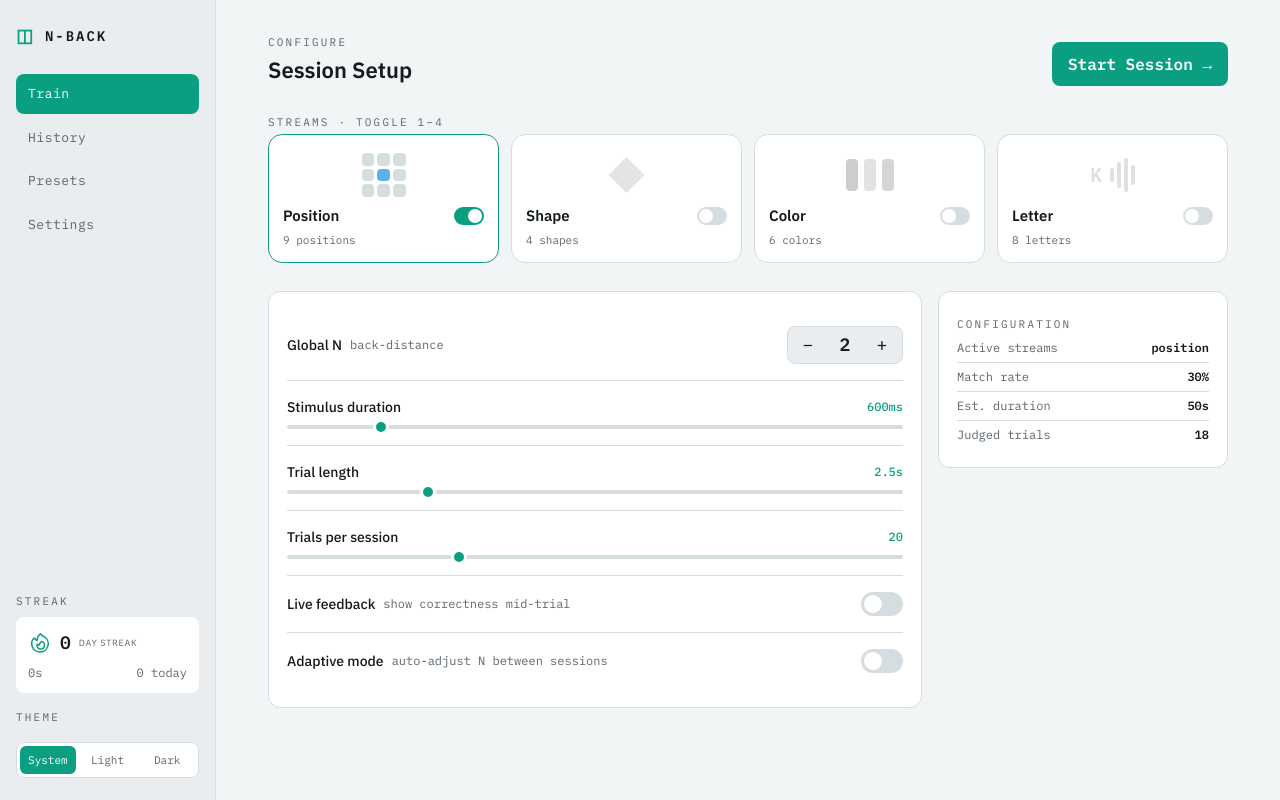
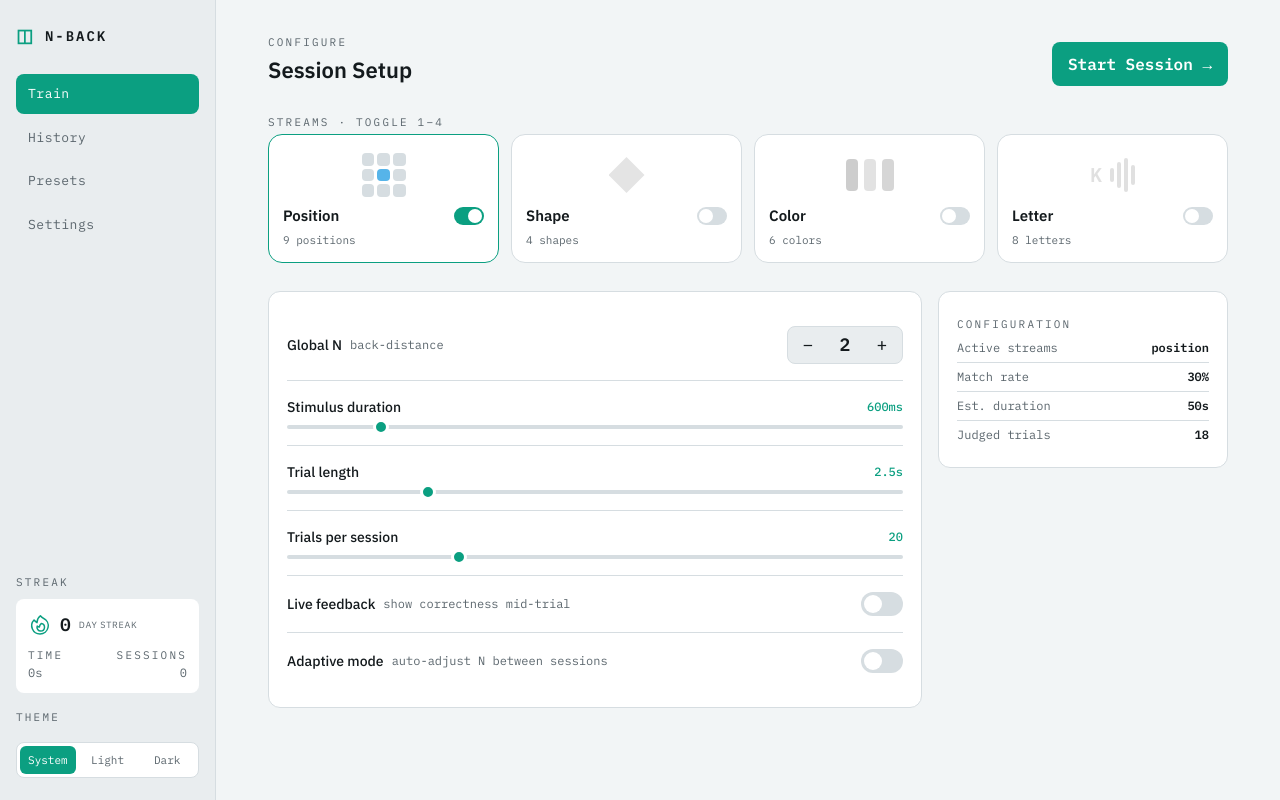
Before and after one commit to JTH1999/n-back, a React (Vite) app: page / in a window 1280 px wide. Built offline with nearby package versions, Linux system fonts and the light colour scheme.

Commit message:
Add subheadings for time and session count in sidebar streak block

```diff
--- a/src/components/AppShell.tsx
+++ b/src/components/AppShell.tsx
@@ -36,9 +36,15 @@ function SidebarStreak({ streak }: { streak: StreakStats }) {
           <span className="font-mono text-lg font-semibold">{streak.currentStreak}</span>
           <span className="text-[9px] tracking-[0.08em] text-dim uppercase">Day streak</span>
         </div>
-        <div className="flex justify-between font-mono text-xs text-dim">
-          <span>{formatDuration(streak.todaysTotalTimeMs)}</span>
-          <span>{streak.todaysSessionCount} today</span>
+        <div className="flex justify-between gap-2">
+          <div className="flex flex-col gap-0.5">
+            <SubHeading>time</SubHeading>
+            <span className="font-mono text-xs text-dim">{formatDuration(streak.todaysTotalTimeMs)}</span>
+          </div>
+          <div className="flex flex-col items-end gap-0.5">
+            <SubHeading>sessions</SubHeading>
+            <span className="font-mono text-xs text-dim">{streak.todaysSessionCount}</span>
+          </div>
         </div>
       </div>
     </div>
```
